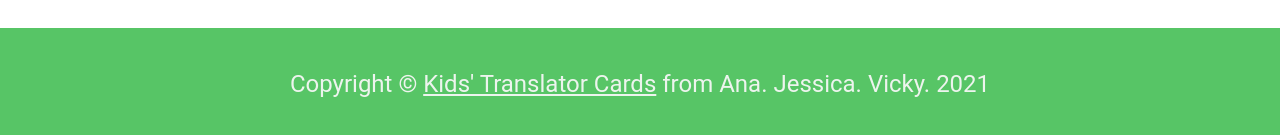
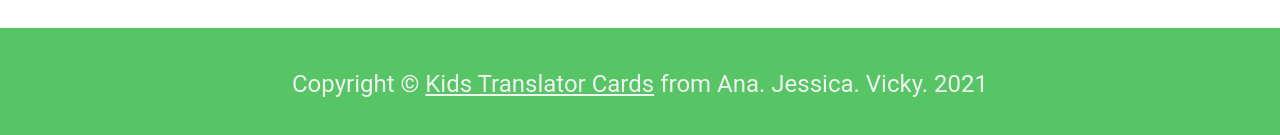
Before and after one commit to petitejess/kids-translator-cards, a React (Create React App) app: page /result in a window 1280 px wide. Shown: the part 763-898 px from the top of the page. Built offline with nearby package versions, Linux system fonts and the light colour scheme; no server answers.

Commit message:
Fix translation, add read me, fix typo

```diff
--- a/public/index.html
+++ b/public/index.html
@@ -24,7 +24,7 @@
       work correctly both with client-side routing and a non-root public URL.
       Learn how to configure a non-root public URL by running `npm run build`.
     -->
-    <title>Kids' Translator Cards</title>
+    <title>Kids Translator Cards</title>
   </head>
   <body>
     <noscript>You need to enable JavaScript to run this app.</noscript>
--- a/src/components/Footer.js
+++ b/src/components/Footer.js
@@ -21,7 +21,7 @@ const Footer = () => {
       <Typography variant="h5" color="#e6f0e7" align="center">
         {"Copyright © "}
         <Link color="inherit" href="https://kids-translator-cards.netlify.app/">
-          Kids' Translator Cards
+          Kids Translator Cards
         </Link>
         {" from Ana. Jessica. Vicky. 2021"}
       </Typography>
--- a/src/pages/HomePage.js
+++ b/src/pages/HomePage.js
@@ -134,7 +134,7 @@ const HomePage = ({ setWordToTranslate, setTranslateFrom, setTranslateTo }) => {
 
   return (
     <div>
-      <Header title={"Kids' Translator Cards"} imageQuery="" />
+      <Header title={"Kids Translator Cards"} imageQuery="" />
 
       <Container>
         <form autoComplete="off" onSubmit={handleSubmit}>
--- a/src/pages/ResultPage.js
+++ b/src/pages/ResultPage.js
@@ -81,7 +81,7 @@ const ResultPage = ({ wordToTranslate, translateFrom, translateTo }) => {
         "content-type": "application/x-www-form-urlencoded",
         "accept-encoding": "application/gzip",
         "x-rapidapi-host": "google-translate1.p.rapidapi.com",
-        "x-rapidapi-key": "1acf301addmsh1cf3ba4f25f1c0dp10e434jsn0c3fee614769",
+        "x-rapidapi-key": "d30b4172b7msh84a3ff6e92409d8p14e22fjsn168c933d772a",
       },
     };
   };
```
Also changed, not shown: 2 other files (tests, documents, lock files or other folders).
